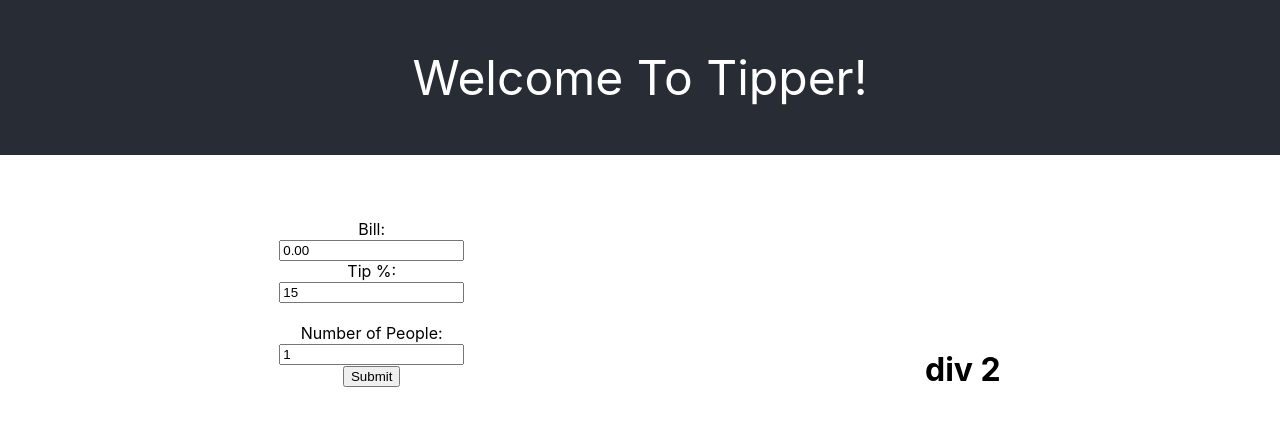
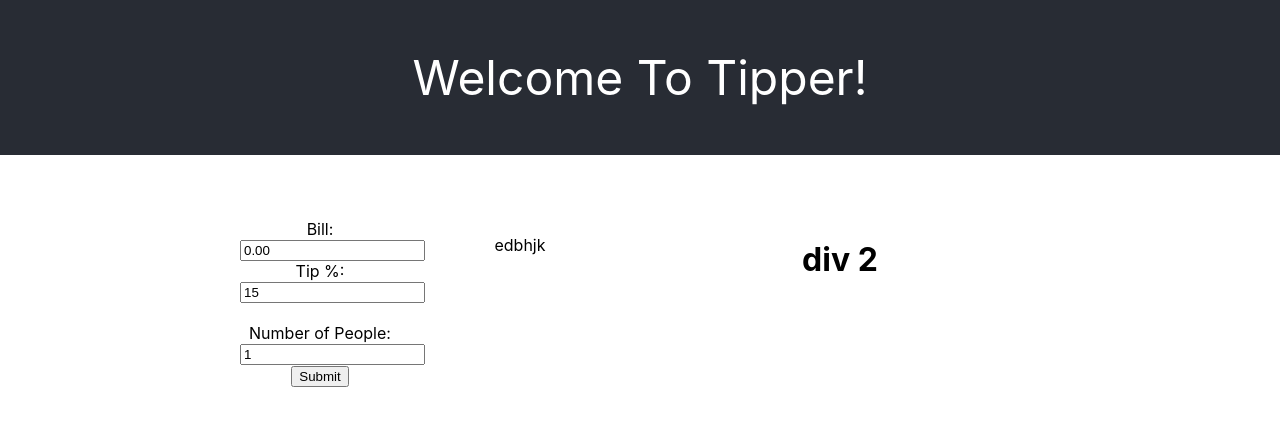
Before and after one commit to mawais54013/Tipper-Project, a React (Create React App) app: page / in a window 1280 px wide. Shown: the top 426 px of the page. Built offline with nearby package versions, Linux system fonts and the light colour scheme.

Commit message:
fixed styles

```diff
--- a/src/App.css
+++ b/src/App.css
@@ -17,6 +17,8 @@
 {
   margin-top: 5%;
   display: inline-block;
-  margin-left: 18%;
-  margin-right: 18%;
+  /* margin-left: 10%;
+  margin-right: 10%; */
+  width: 400px;
+
 }
--- /dev/null
+++ b/src/components/tipCal.css
@@ -0,0 +1,15 @@
+#div1 {
+    width: 100%;
+}
+
+.div2 {
+    display: inline-block;
+    vertical-align: top;
+    width: 40%;
+}
+
+.div3 {
+    display: inline-block;
+    overflow: hidden;
+    width: 60%;
+}
--- a/src/components/tipCalculator.js
+++ b/src/components/tipCalculator.js
@@ -1,4 +1,5 @@
 import React from 'react';
+import './tipCal.css';
 
 class TipCalculator extends React.Component {
     constructor(props) {
@@ -34,6 +35,8 @@ class TipCalculator extends React.Component {
 
       render() {
         return (
+         <div id="div1">
+            <div className="div2">
                 <form onSubmit={this.handleSubmit}>
                     <label>
                     Bill:
@@ -56,6 +59,12 @@ class TipCalculator extends React.Component {
                     <br />
                     <input type="submit" value="Submit" />
                 </form>
+            </div>
+
+            <div className='div3'>
+                <p>edbhjk</p>
+            </div>
+          </div>
         );
       }
 }
```
Lines whose indentation alone changed are shown as unchanged.
